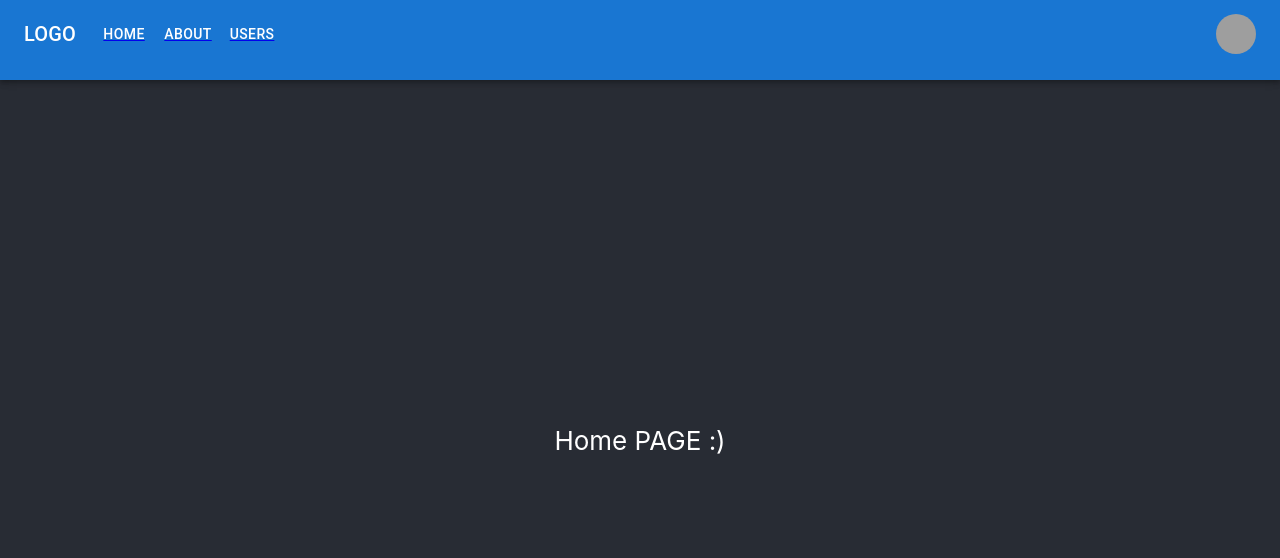
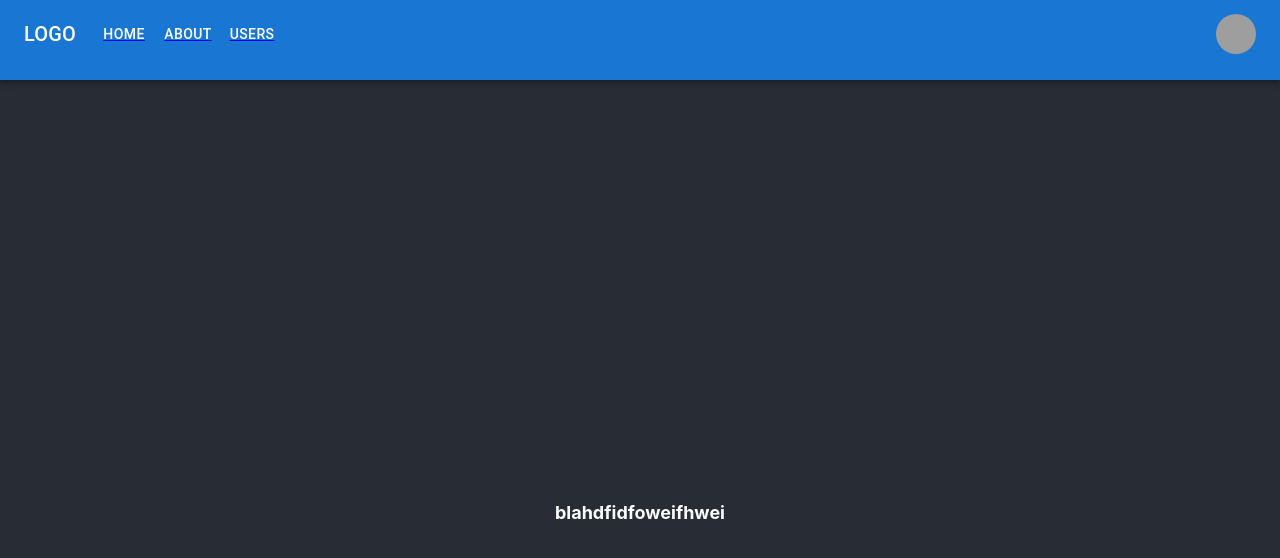
Before and after one commit to jericatolentino/grad, a React (Create React App) app in the folder website_fe/: page / in a window 1280 px wide. Shown: the top 558 px of the page. Built offline with nearby package versions, Linux system fonts and the light colour scheme; grey boxes are pictures that could not be loaded.

Commit message:
Crappy experiment framer motion expandable

```diff
--- a/website_fe/src/App.tsx
+++ b/website_fe/src/App.tsx
@@ -7,6 +7,7 @@ import {
 } from 'react-router-dom';
 import UsersList from './containers/UsersList';
 import ResponsiveAppBar from './AppBar';
+import HomePage from './containers/HomePage';
 
 const websiteWrapper = (component: JSX.Element | string): JSX.Element =>
   <div style={{
@@ -33,7 +34,7 @@ function App(): JSX.Element {
             <Route path="/users" element={websiteWrapper(<UsersList />)} />
             <Route path="/users:name" element={websiteWrapper(<UsersList />)} />
             <Route path="/about" element={websiteWrapper('About PAGE :D')} />
-            <Route path="/" element={websiteWrapper('Home PAGE :)')} />
+            <Route path="/" element={websiteWrapper(<HomePage/>)} />
           </Routes>
         </header>
       </div>
--- a/website_fe/src/AppBar.tsx
+++ b/website_fe/src/AppBar.tsx
@@ -43,7 +43,6 @@ const ResponsiveAppBar: React.FC<IProps> = ({
     };
 
     const handleClickButton = (data: any) => {
-        console.log('clicked', data)
         handleCloseNavMenu()
     }
 
--- /dev/null
+++ b/website_fe/src/components/ExpandableCard.tsx
@@ -0,0 +1,93 @@
+
+import { AnimateSharedLayout, motion } from 'framer-motion'
+import React, { useState } from 'react'
+import styled from 'styled-components'
+
+const MotionDivNormal = styled(motion.div)`
+    width: 200px;
+    height:200px;
+    display: grid;
+    place-items: end center;
+    margin: 10px;
+`;
+
+const MotionH1Normal = styled(motion.h1)`
+    font-size: 18px;
+    color:var(--fg);
+    padding: 5px;
+    text-align: center;
+`
+
+const MotionDivExpanded = styled(motion.div)`
+    position: absolute;
+    top:0px;
+    left:0px;
+    width: 100vw;
+    height:100vh;
+    z-index: 1;
+    display: grid;
+    place-items: center;
+`;
+
+const MotionH1Expanded = styled(motion.h1)`
+    font-size: 27px;
+    color:var(--fg);
+    width: 300px;
+    padding: 5px;
+    place-self: end center;
+`
+
+interface CardProps {
+    value: string
+}
+
+const Card = ({ value }: CardProps) => {
+    const [open, setOpen] = useState(false)
+
+    const NormalCard =
+        (<MotionDivNormal
+            as={motion.div}
+            onClick={() => setOpen(true)}
+            layoutId='expandable-card'
+        >
+            <MotionH1Normal
+                as={motion.h1}
+                layoutId='expandable-card-title'
+                initial={{ opacity: 0 }}
+                animate={{ opacity: 1 }}
+                exit={{ opacity: 0 }}
+                transition={{ duration: 0.5 }}
+            >
+                {value}
+            </MotionH1Normal>
+        </MotionDivNormal>)
+
+    const ExpandedCard =
+        (<MotionDivExpanded
+            as={motion.div}
+            onClick={() => setOpen(false)}
+            layoutId='expandable-card'
+        >
+            <MotionH1Expanded
+                as={motion.h1}
+                layoutId='expandable-card-title'
+                initial={{ opacity: 0 }}
+                animate={{ opacity: 1 }}
+                exit={{ opacity: 0 }}
+                transition={{ duration: 0.5 }}
+            >
+                <p>Lorem ipsum dolor sit amet consectetur adipisicing elit.
+                    Voluptate aliquam molestiae ratione sint magnam sequi fugiat u
+                    llam earum distinctio fuga iure, ad odit repudiandae modi est alias ipsum aperiam.
+                    Culpa?</p>
+            </MotionH1Expanded>
+        </MotionDivExpanded>)
+
+    return (
+        <AnimateSharedLayout>
+            {open ? ExpandedCard : NormalCard}
+        </AnimateSharedLayout>
+    )
+}
+
+export default Card
--- /dev/null
+++ b/website_fe/src/containers/HomePage.tsx
@@ -0,0 +1,10 @@
+import React from 'react'
+import Card from '../components/ExpandableCard';
+
+const HomePage: React.VFC<{}> = () => {
+  return (
+    <><Card value={'blahdfidfoweifhwei'}/></>
+  );
+}
+
+export default HomePage;
```
Also changed, not shown: website_fe/package.json (+6 -1 lines), 1 other file (tests, documents, lock files or other folders).
